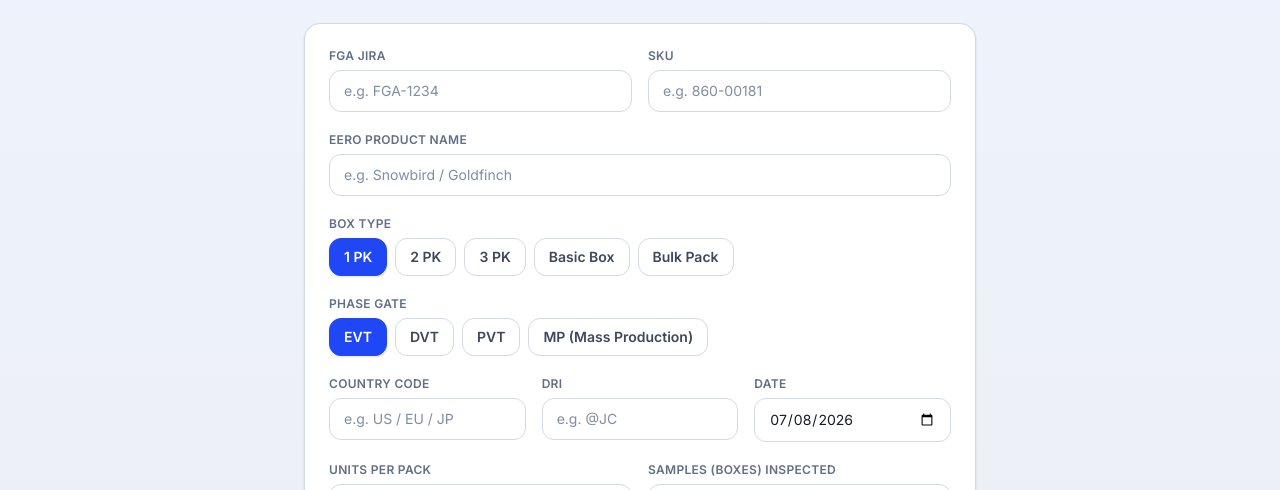
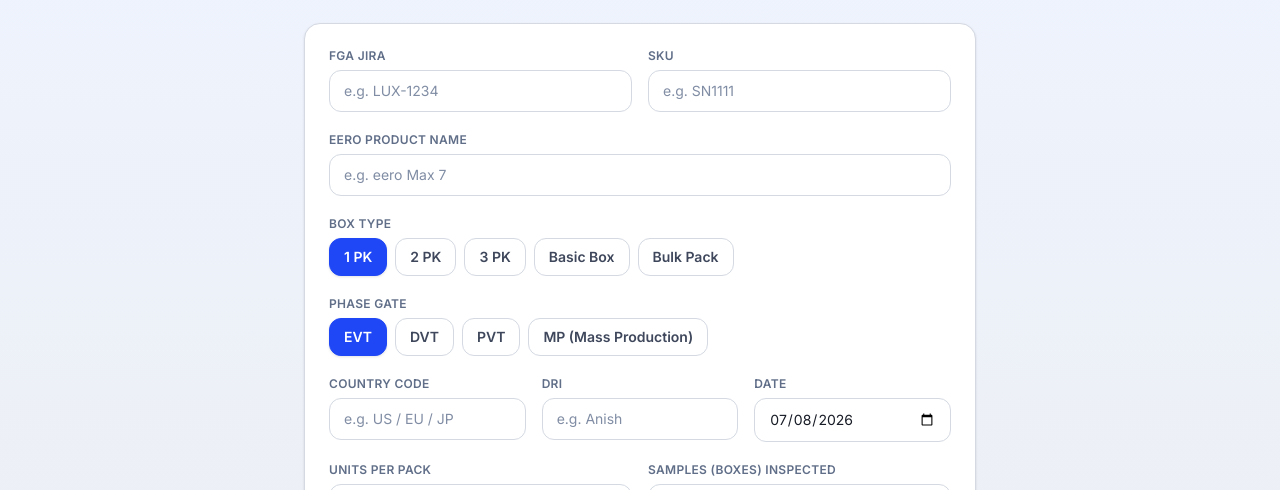
Before and after one commit to anishdutta-eng/FGA_automation, a React (Vite) app in the folder app/: page / in a window 1280 px wide. Shown: the part 163-653 px from the top of the page. Built offline with nearby package versions, Linux system fonts and the light colour scheme.

Commit message:
Update setup placeholders (LUX-1234, SN1111, eero Max 7, Anish); force 'eero' lowercase in product name

```diff
--- a/app/src/components/SetupScreen.tsx
+++ b/app/src/components/SetupScreen.tsx
@@ -67,7 +67,7 @@
             <Field label="FGA JIRA">
               <input
                 className="input"
-                placeholder="e.g. FGA-1234"
+                placeholder="e.g. LUX-1234"
                 value={meta.fgaJira}
                 onChange={(e) => set({ fgaJira: e.target.value })}
               />
@@ -75,7 +75,7 @@
             <Field label="SKU">
               <input
                 className="input"
-                placeholder="e.g. 860-00181"
+                placeholder="e.g. SN1111"
                 value={meta.sku}
                 onChange={(e) => set({ sku: e.target.value })}
               />
@@ -85,9 +85,11 @@
           <Field label="eero Product Name">
             <input
               className="input"
-              placeholder="e.g. Snowbird / Goldfinch"
+              placeholder="e.g. eero Max 7"
               value={meta.productName}
-              onChange={(e) => set({ productName: e.target.value })}
+              onChange={(e) =>
+                set({ productName: e.target.value.replace(/eero/gi, 'eero') })
+              }
             />
           </Field>
 
@@ -145,7 +147,7 @@
             <Field label="DRI">
               <input
                 className="input"
-                placeholder="e.g. @JC"
+                placeholder="e.g. Anish"
                 value={meta.dri}
                 onChange={(e) => set({ dri: e.target.value })}
               />
```
